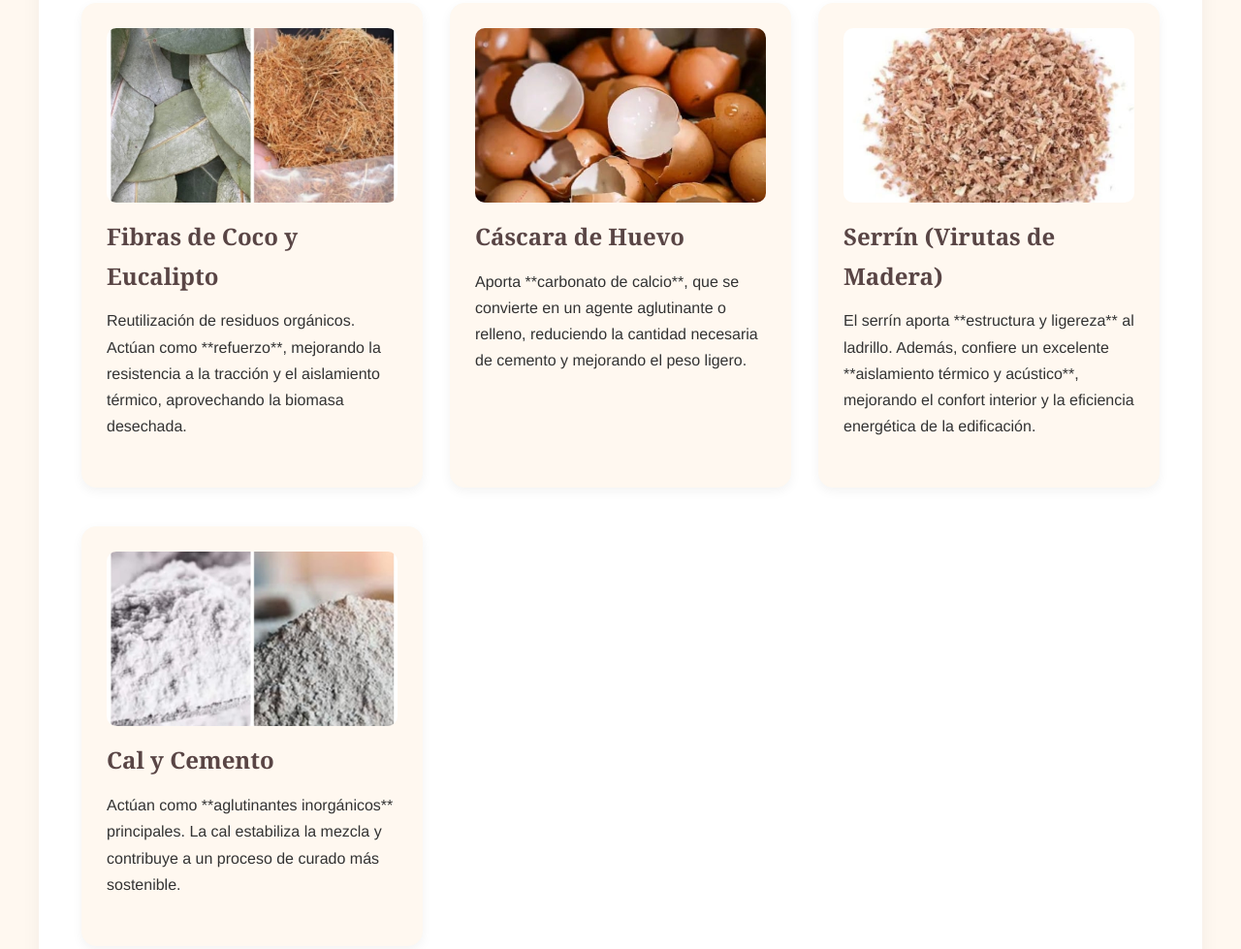
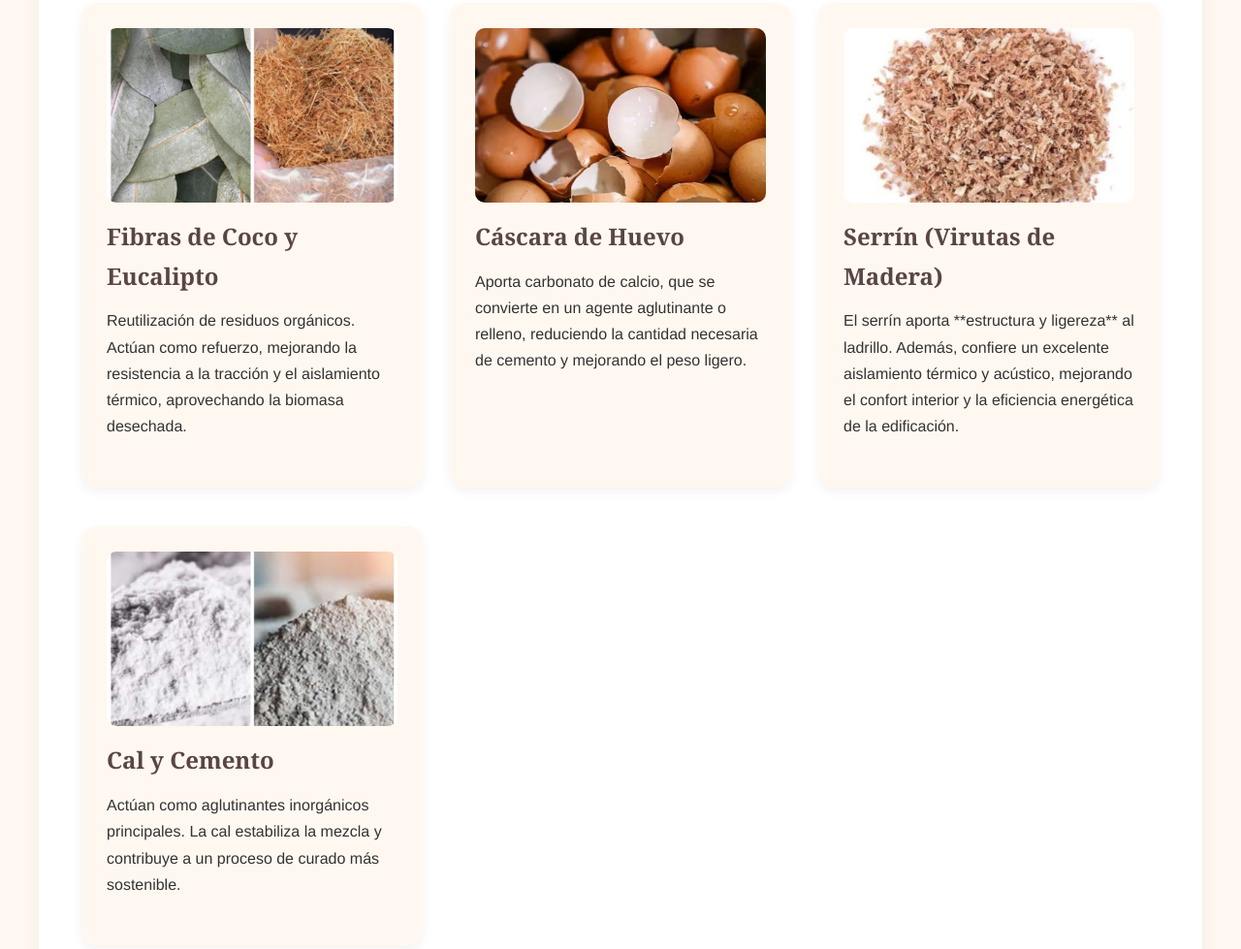
Before and after one commit to marmolejopizarrovalery-arch/Nuestra-creadora-de-ladrillos-ecologicos-electra, a plain HTML site: page index.html in a window 1280 px wide. Shown: the part 591-1570 px from the top of the page at 97% size. Drawn offline with Linux system fonts and the light colour scheme.

Commit message:
Update index.html

```diff
--- a/index.html
+++ b/index.html
@@ -41,25 +41,25 @@
                 <div class="componente-card">
                     <img src="Eucalipto.jfif" alt="Fibras de Coco y Eucalipto" class="card-imagen">
                     <h3>Fibras de Coco y Eucalipto</h3>
-                    <p>Reutilización de residuos orgánicos. Actúan como **refuerzo**, mejorando la resistencia a la tracción y el aislamiento térmico, aprovechando la biomasa desechada.</p>
+                    <p>Reutilización de residuos orgánicos. Actúan como refuerzo, mejorando la resistencia a la tracción y el aislamiento térmico, aprovechando la biomasa desechada.</p>
                 </div>
 
                 <div class="componente-card">
                      <img src="huevo.jfif" alt="Cáscara de Huevo" class="card-imagen">
                      <h3>Cáscara de Huevo</h3>
-                    <p>Aporta **carbonato de calcio**, que se convierte en un agente aglutinante o relleno, reduciendo la cantidad necesaria de cemento y mejorando el peso ligero.</p>
+                    <p>Aporta carbonato de calcio, que se convierte en un agente aglutinante o relleno, reduciendo la cantidad necesaria de cemento y mejorando el peso ligero.</p>
                 </div>
 
                 <div class="componente-card">
                     <img src="Aserrin.jfif" alt="Serrín (Virutas de Madera)" class="card-imagen">
                     <h3>Serrín (Virutas de Madera)</h3>
-                    <p>El serrín aporta **estructura y ligereza** al ladrillo. Además, confiere un excelente **aislamiento térmico y acústico**, mejorando el confort interior y la eficiencia energética de la edificación.</p>
+                    <p>El serrín aporta **estructura y ligereza** al ladrillo. Además, confiere un excelente aislamiento térmico y acústico, mejorando el confort interior y la eficiencia energética de la edificación.</p>
                 </div>
 
                 <div class="componente-card">
                     <img src="cal.jfif" alt="Cal y Cemento Aglutinante" class="card-imagen">
                     <h3>Cal y Cemento</h3>
-                    <p>Actúan como **aglutinantes inorgánicos** principales. La cal estabiliza la mezcla y contribuye a un proceso de curado más sostenible.</p>
+                    <p>Actúan como aglutinantes inorgánicos principales. La cal estabiliza la mezcla y contribuye a un proceso de curado más sostenible.</p>
                 </div>
 
             </div>
@@ -166,4 +166,5 @@
     </footer>
 
 </body>
+
 </html>
```
